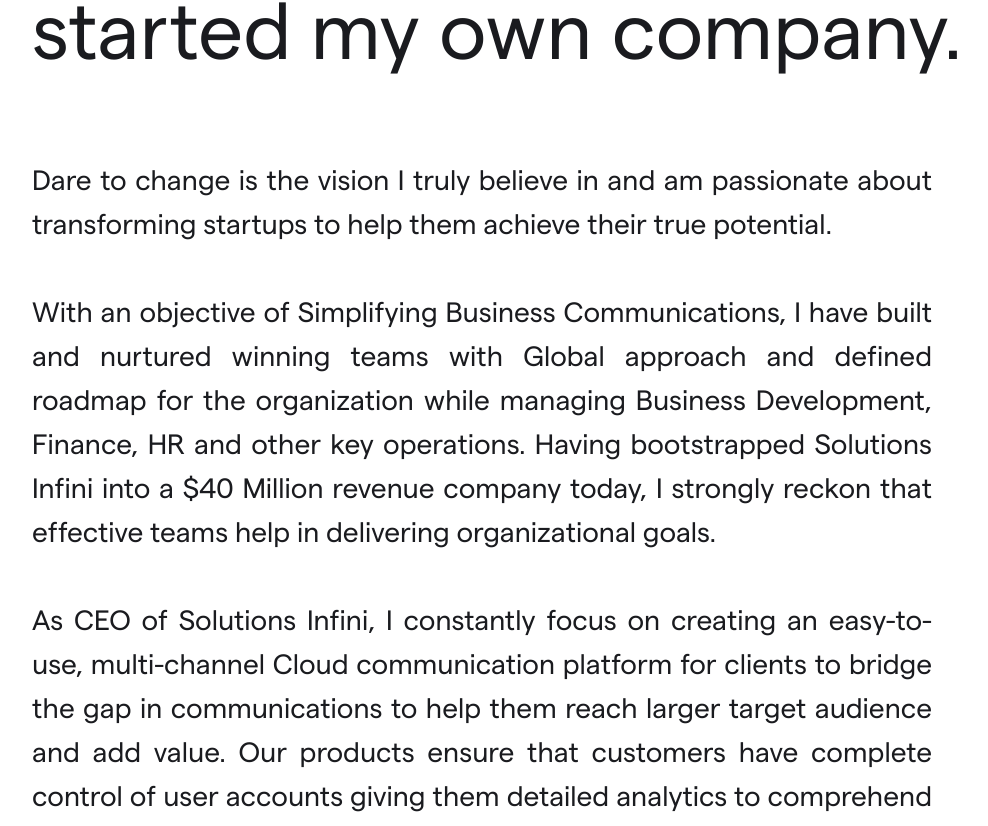
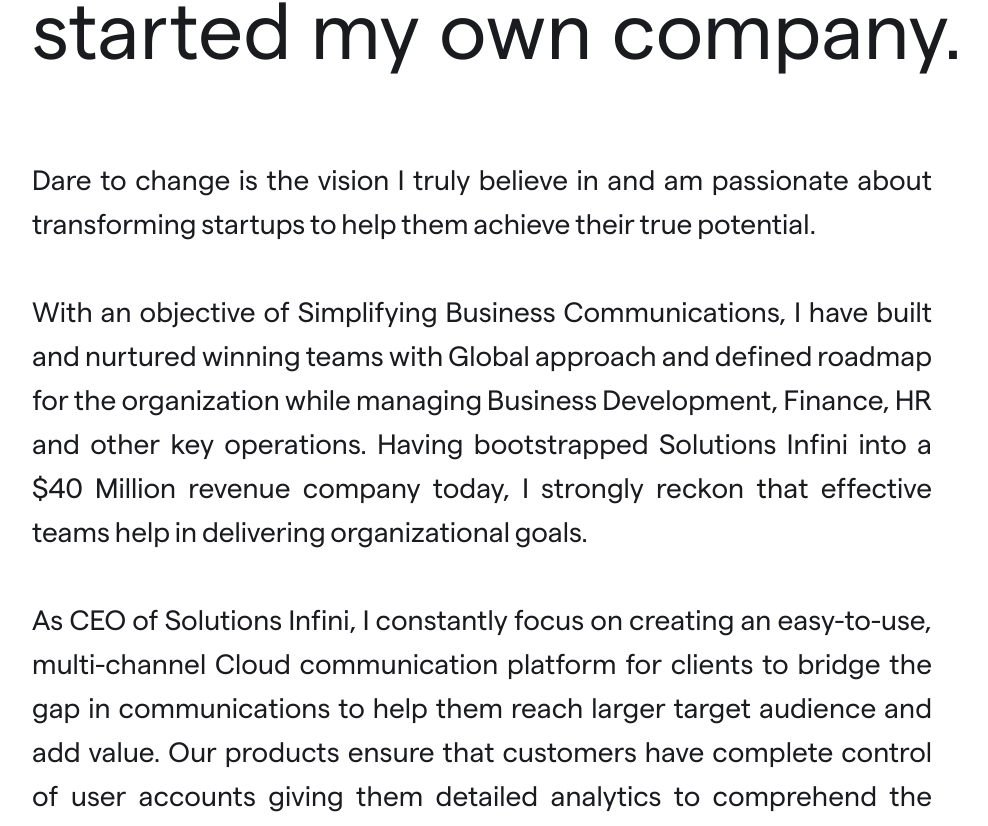
Before and after one commit to kchandawat/aniketh, a Next.js app: page / in a window 1280 px wide. Shown: the part 694-1520 px from the top of the page, without its empty margins (48-1036 px from the left). Built offline with nearby package versions, Linux system fonts and the light colour scheme.

Commit message:
responsive 3

```diff
--- a/pages/index.js
+++ b/pages/index.js
@@ -157,6 +157,7 @@
           <Flex
             align="center"
             justify="center"
+            mb={3}
             display={{ base: "flex", lg: "none" }}
           >
             <Image
@@ -207,6 +208,7 @@
             maxWidth="900px"
             fontStyle="normal"
             fontWeight="400"
+            style={{ wordSpacing: "-2px" }}
             textAlign="justify"
             fontSize={{ base: "20px", md: "24px", lg: "28px" }}
           >
```
